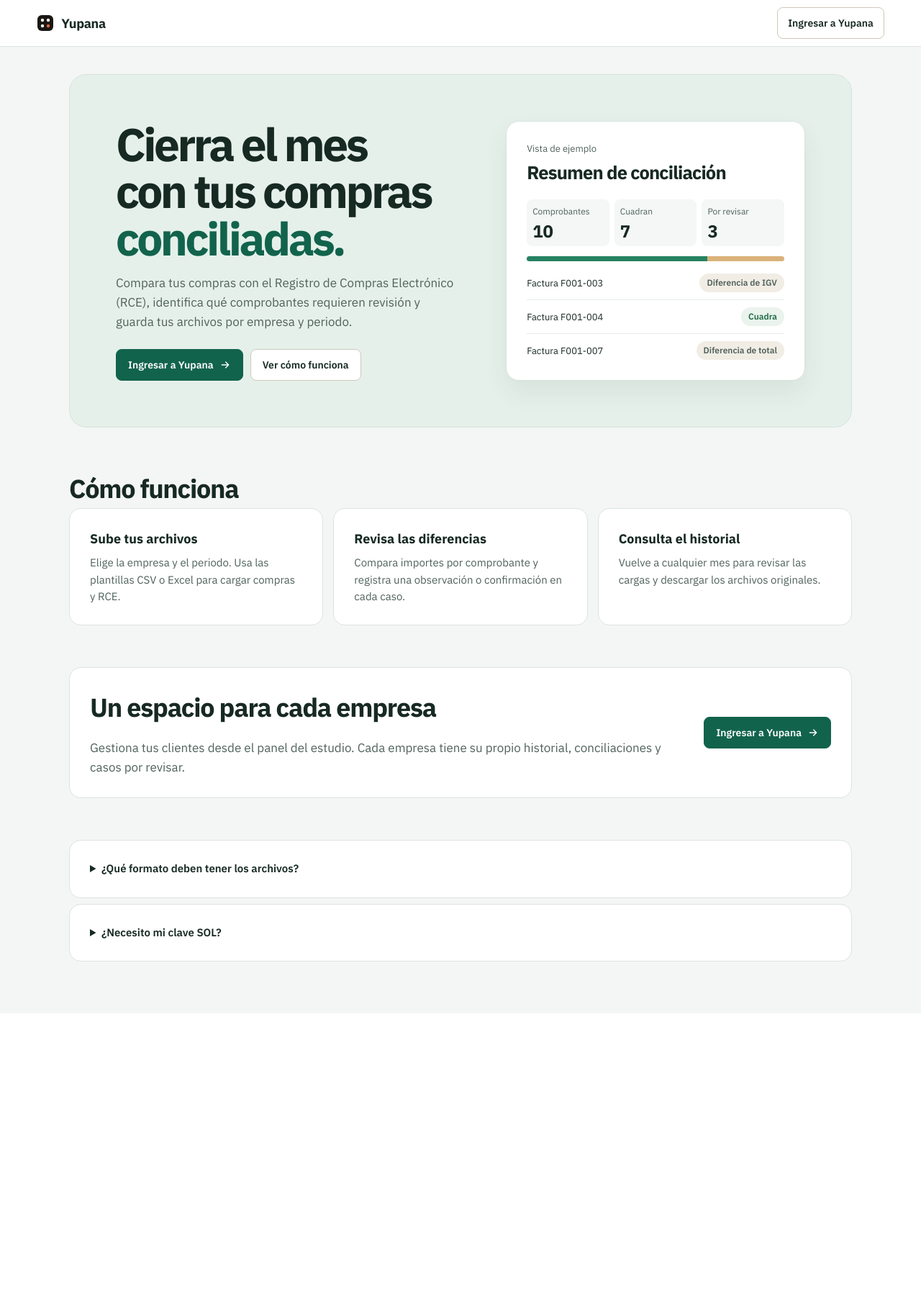
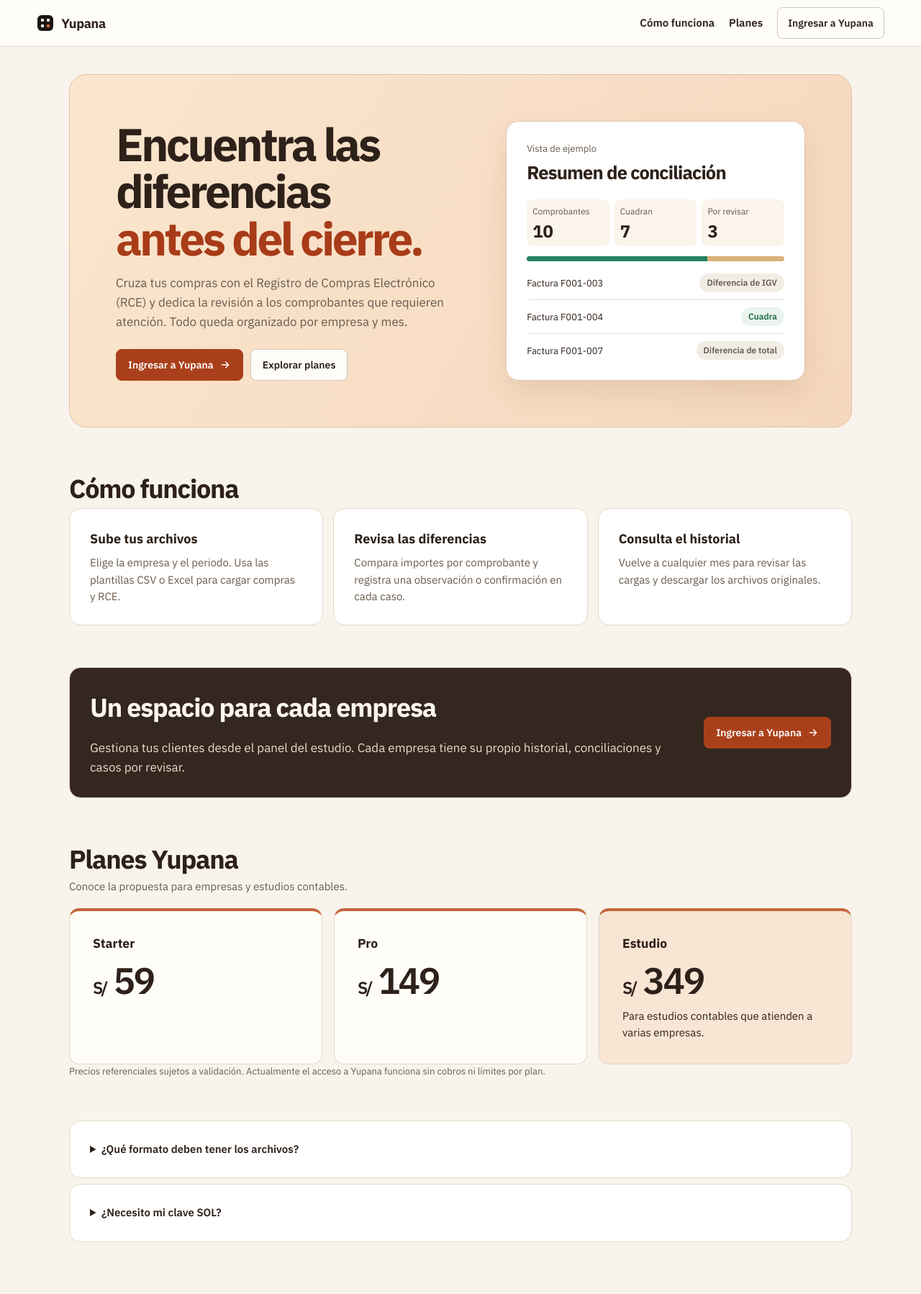
Before and after one commit to Gumball0506/yupana, a Spring Boot app: page / in a window 1280 px wide. Shown: the whole page at 72% size. Before the commit the page ends 1336 px from the top, so only its background shows below. Run offline with Spring Boot 4, Linux system fonts and the light colour scheme; data that the repository does not hold is empty; some of the project's set-up classes (security, data sources, template engines, error pages and the like) are left out, and stand-ins take their place; some libraries are stand-ins or nearby versions.

Commit message:
Recuperar la identidad terracota y presentar planes en la portada

```diff
--- a/src/main/resources/static/css/yupana-e1.css
+++ b/src/main/resources/static/css/yupana-e1.css
@@ -489,3 +489,23 @@ body{margin:0;background:#f7f5f0;-webkit-font-smoothing:antialiased}
 @media(max-width:440px){
   .yp-public-actions .e1-btn{width:100%}
 }
+.yp-marketing .e1{--e-bg:#f8f4ec;--e-panel:#fffdf8;--e-ink:#2d211a;--e-line:#e3d7c7;--e-line2:#eadfd1;--e-mut:#695b4f;--e-t:#ab411e;--e-tt:#fce9db}
+.yp-marketing .yp-hero{background:linear-gradient(120deg,#fae6ce,#f5d7bd);border-color:#dec1a7}
+.yp-marketing .yp-hero h1 em{color:#a83b18}
+.yp-marketing .e1-btn.t{background:#aa401b;border-color:#aa401b}
+.yp-marketing .e1-btn.t:hover{background:#823015;border-color:#823015}
+.yp-marketing .yp-preview{border-color:#e2c6ac;box-shadow:0 18px 38px #70421a1c}
+.yp-marketing .yp-sample-counts div{background:#faf4ea}
+.yp-commercial-nav{display:flex;gap:20px;margin-left:auto;align-items:center}
+.yp-commercial-nav a{color:var(--e-ink);text-decoration:none;font-weight:600;padding:10px 0}
+.yp-commercial-nav a:hover{text-decoration:underline}
+.yp-marketing .yp-workspace{background:#33271f;color:#fff8ee}
+.yp-marketing .yp-workspace p{color:#e9dccd}
+.yp-price-grid{display:grid;grid-template-columns:repeat(3,minmax(0,1fr));gap:16px;margin-top:18px}
+.yp-price-grid article{padding:clamp(18px,3vw,32px);border:1px solid var(--e-line);border-top:4px solid #c3653b;border-radius:14px;background:#fffdf8}
+.yp-price-grid article:last-child{background:#f8e5d4}
+.yp-price{font-size:clamp(34px,4vw,52px);font-weight:600;letter-spacing:-.05em;margin:8px 0}
+.yp-price small{font-size:.46em}
+.yp-price-note,.yp-price-intro{color:var(--e-mut);margin-top:10px;line-height:1.5}
+.yp-price-note{font-size:13px}
+@media(max-width:700px){.yp-price-grid{grid-template-columns:1fr}.yp-commercial-nav{order:3;width:100%;margin:0;justify-content:center}}
--- a/src/main/resources/static/index.html
+++ b/src/main/resources/static/index.html
@@ -10,7 +10,7 @@
 <link href="https://fonts.googleapis.com/css2?family=IBM+Plex+Mono:wght@400;500;600&family=IBM+Plex+Sans:wght@400;500;600;700&display=swap" rel="stylesheet">
 <link rel="stylesheet" href="/css/yupana-e1.css">
 </head>
-<body class="yp-app yp-public">
+<body class="yp-app yp-public yp-marketing">
 <svg width="0" height="0" style="position:absolute" aria-hidden="true" focusable="false"><defs>
 <symbol id="e-check" viewBox="0 0 24 24"><path d="M5 12.5l4.5 4.5L19 7.5"></path></symbol>
 <symbol id="e-arrow" viewBox="0 0 24 24"><path d="M5 12h14M13 6l6 6-6 6"></path></symbol>
@@ -20,17 +20,18 @@
 <div class="e1">
   <header class="e1-bar">
     <a class="e1-logo" href="/"><svg viewBox="0 0 24 24" aria-hidden="true"><rect x="1" y="1" width="22" height="22" rx="6" fill="#1a1712"></rect><circle cx="8" cy="8" r="2.2" fill="#f7f5f0"></circle><circle cx="16" cy="8" r="2.2" fill="#f7f5f0"></circle><circle cx="8" cy="16" r="2.2" fill="#f7f5f0"></circle><circle cx="16" cy="16" r="2.2" fill="#e0643a"></circle></svg>Yupana</a>
+    <nav class="yp-commercial-nav" aria-label="Navegación principal"><a href="#como">Cómo funciona</a><a href="#planes">Planes</a></nav>
     <a class="e1-btn chico-bar sec" href="/login.html" data-cta="barra">Ingresar a Yupana</a>
   </header>
 
   <main class="e1-wrap yp-landing">
     <section class="yp-hero" aria-labelledby="yp-title">
       <div class="yp-hero-copy">
-        <h1 id="yp-title">Cierra el mes con tus compras <em>conciliadas.</em></h1>
-        <p>Compara tus compras con el Registro de Compras Electrónico (RCE), identifica qué comprobantes requieren revisión y guarda tus archivos por empresa y periodo.</p>
+        <h1 id="yp-title">Encuentra las diferencias <em>antes del cierre.</em></h1>
+        <p>Cruza tus compras con el Registro de Compras Electrónico (RCE) y dedica la revisión a los comprobantes que requieren atención. Todo queda organizado por empresa y mes.</p>
         <div class="yp-public-actions">
           <a class="e1-btn t" href="/login.html" data-cta="hero">Ingresar a Yupana <svg class="ic" aria-hidden="true"><use href="#e-arrow"></use></svg></a>
-          <a class="e1-btn sec" href="#como">Ver cómo funciona</a>
+          <a class="e1-btn sec" href="#planes">Explorar planes</a>
         </div>
       </div>
       <figure class="yp-preview">
@@ -67,6 +68,17 @@
       <a class="e1-btn t" href="/login.html" data-cta="final">Ingresar a Yupana <svg class="ic" aria-hidden="true"><use href="#e-arrow"></use></svg></a>
     </section>
 
+    <section id="planes" class="yp-public-section" aria-labelledby="planes-titulo">
+      <h2 id="planes-titulo">Planes Yupana</h2>
+      <p class="yp-price-intro">Conoce la propuesta para empresas y estudios contables.</p>
+      <div class="yp-price-grid">
+        <article><h3>Starter</h3><p class="yp-price"><small>S/</small> 59</p></article>
+        <article><h3>Pro</h3><p class="yp-price"><small>S/</small> 149</p></article>
+        <article><h3>Estudio</h3><p class="yp-price"><small>S/</small> 349</p><p>Para estudios contables que atienden a varias empresas.</p></article>
+      </div>
+      <p class="yp-price-note">Precios referenciales sujetos a validación. Actualmente el acceso a Yupana funciona sin cobros ni límites por plan.</p>
+    </section>
+
     <section class="yp-public-section yp-faq" aria-label="Preguntas frecuentes">
       <details><summary>¿Qué formato deben tener los archivos?</summary><p>Las plantillas de Yupana incluyen las ocho columnas requeridas. Si tu exportación del RCE viene con otras columnas, adapta el archivo antes de subirlo. Se admiten importes desde cero.</p></details>
       <details><summary>¿Necesito mi clave SOL?</summary><p>Solo necesitas tu cuenta de Yupana. Descarga la propuesta RCE desde SUNAT y súbela al periodo correspondiente.</p></details>
```
